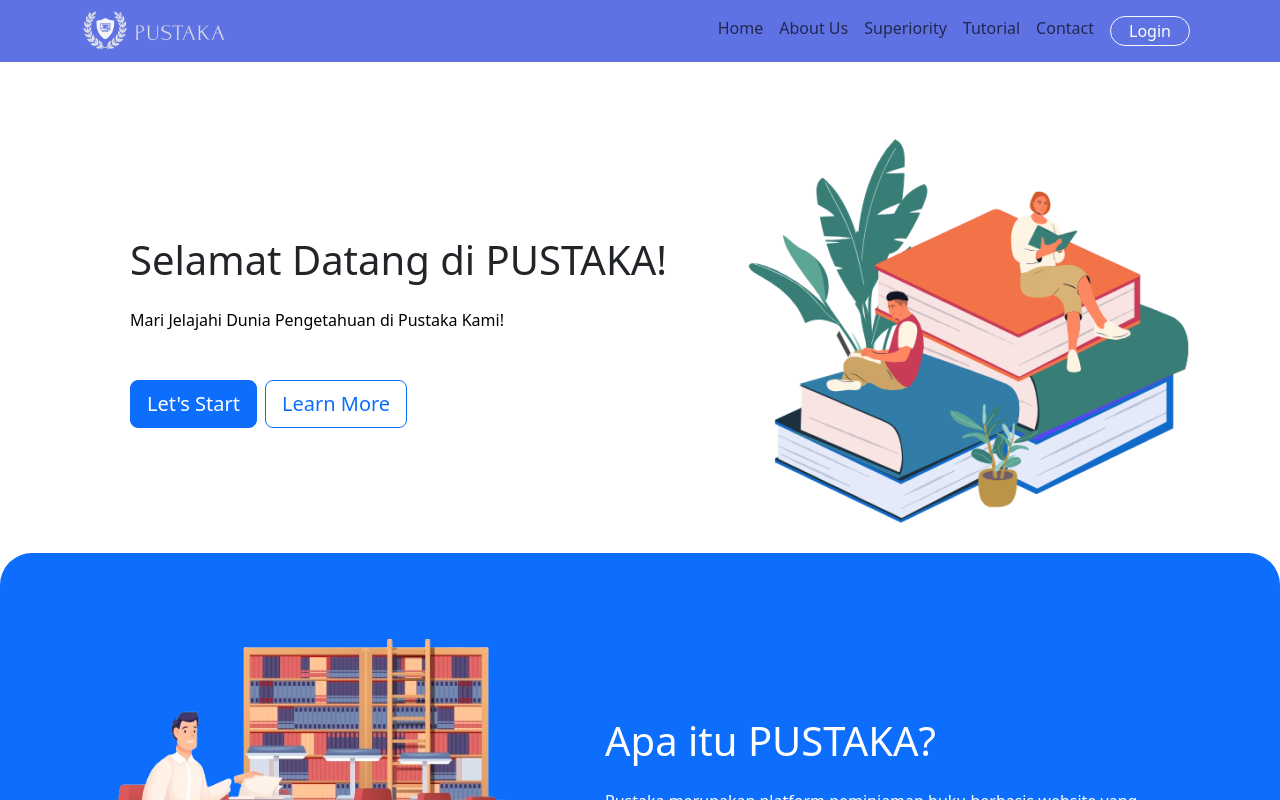
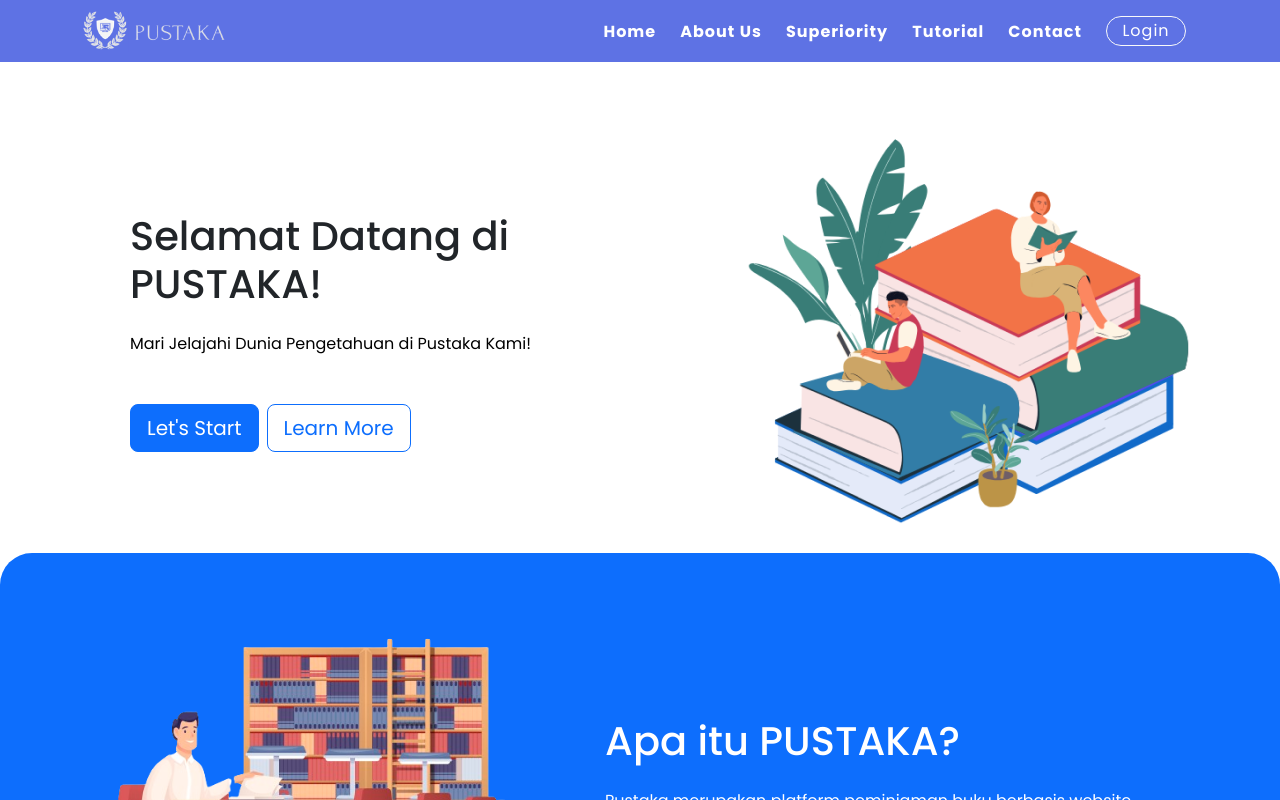
Before and after one commit to Agusprab/Pustaka_Capstone, a React (Vite) app: page / in a window 1280 px wide. Shown: the top 800 px of the page. Built offline with nearby package versions, Linux system fonts and the light colour scheme.

Commit message:
fix navbar

```diff
--- a/index.html
+++ b/index.html
@@ -16,6 +16,8 @@
     <link href="./public/css/nucleo-svg.css" rel="stylesheet" />
     <!-- CSS Files -->
     <link id="pagestyle" href="./public/css/argon-dashboard.css?v=2.0.4" rel="stylesheet" />
+    <!-- Icon -->
+    <link rel="stylesheet" href="https://cdn.jsdelivr.net/npm/bootstrap-icons@1.11.3/font/bootstrap-icons.min.css">
   </head>
   <body>
     <div id="root"></div>
@@ -23,7 +25,7 @@
     <script src="https://cdn.jsdelivr.net/npm/bootstrap@5.3.3/dist/js/bootstrap.bundle.min.js" integrity="sha384-YvpcrYf0tY3lHB60NNkmXc5s9fDVZLESaAA55NDzOxhy9GkcIdslK1eN7N6jIeHz" crossorigin="anonymous"></script>
      <!--   Core JS Files   -->
   <script src="./public/js/core/popper.min.js"></script>
-  <script src="./public/js/core/bootstrap.min.js"></script>
+  <!-- <script src="./public/js/core/bootstrap.min.js"></script> -->
   <script src="./public/js/plugins/perfect-scrollbar.min.js"></script>
   <script src="./public/js/plugins/smooth-scrollbar.min.js"></script>
   <script src="./public/js/plugins/chartjs.min.js"></script>
--- a/src/components/Navbar.jsx
+++ b/src/components/Navbar.jsx
@@ -2,31 +2,32 @@ import logo from "../asset/img/logo-pustaka-navbar.png";
 import { Link } from "react-router-dom";
 export default function Navbar() {
     return(
-        <nav className="navbar navbar-expand-lg primary-bg">
+        <nav className="navbar navbar-expand-lg primary-bg navbar-landing">
             <div className="container">
+             <a href=""> <img src={logo} alt="" className="img" style={{width: "150px"}}/></a>
                 <button className="navbar-toggler" type="button" data-bs-toggle="collapse" data-bs-target="#navbarTogglerDemo03" aria-controls="navbarTogglerDemo03" aria-expanded="false" aria-label="Toggle navigation">
-                 <span className="navbar-toggler-icon"></span>
+                <i className="bi bi-list text-white"></i>
                 </button>
-               <a href=""> <img src={logo} alt="" className="img igm" style={{width: "150px"}}/></a>
+
                 <div className="collapse navbar-collapse" id="navbarTogglerDemo03">
                 <ul className="navbar-nav ms-auto mb-2 mb-lg-0">
-                    <li className="nav-item">
-                        <a className="nav-link" aria-current="page" href="#">Home</a>
+                    <li className="nav-item px-1 ">
+                        <a className="nav-link text-white fw-bold mt-lg-1" aria-current="page" href="#">Home</a>
                     </li>
-                    <li className="nav-item">
-                        <a className="nav-link" aria-current="page" href="#">About Us</a>
+                    <li className="nav-item px-1">
+                        <a className="nav-link text-white fw-bold mt-lg-1" aria-current="page" href="#">About Us</a>
                     </li>
-                    <li className="nav-item">
-                        <a className="nav-link" aria-current="page" href="#">Superiority</a>
+                    <li className="nav-item px-1">
+                        <a className="nav-link text-white fw-bold mt-lg-1" aria-current="page" href="#">Superiority</a>
                     </li>
-                    <li className="nav-item">
-                        <a className="nav-link" aria-current="page" href="#">Tutorial</a>
+                    <li className="nav-item px-1">
+                        <a className="nav-link text-white fw-bold mt-lg-1" aria-current="page" href="#">Tutorial</a>
                     </li>
-                    <li className="nav-item">
-                        <a className="nav-link" aria-current="page" href="#">Contact</a>
+                    <li className="nav-item px-1">
+                        <a className="nav-link text-white fw-bold mt-lg-1" aria-current="page" href="#">Contact</a>
                     </li>
-                    <li className="nav-item">
-                        <a className="nav-link" aria-current="page" href="#">
+                    <li className="nav-item px-1">
+                        <a className="nav-link text-white" aria-current="page" href="#">
                         <button type="button" className="btn btn-outline-light btn-login rounded-pill"> <Link to="/login" className="text-white link-underline link-underline-opacity-0">Login</Link></button>
                         </a>
                     </li>
--- a/src/styles/main.css
+++ b/src/styles/main.css
@@ -1,5 +1,8 @@
 @import url("https://fonts.googleapis.com/css2?family=Poppins:ital,wght@0,100;0,200;0,300;0,400;0,500;0,600;0,700;0,800;0,900;1,100;1,200;1,300;1,400;1,500;1,600;1,700;1,800;1,900&display=swap");
 
+body {
+  font-family: "Poppins", sans-serif;
+}
 .primary-bg {
   background-color: #5e72e4;
 }
@@ -18,3 +21,7 @@
   align-items: center;
   justify-content: center;
 }
+
+.navbar-landing a {
+  letter-spacing: 1px;
+}
```
